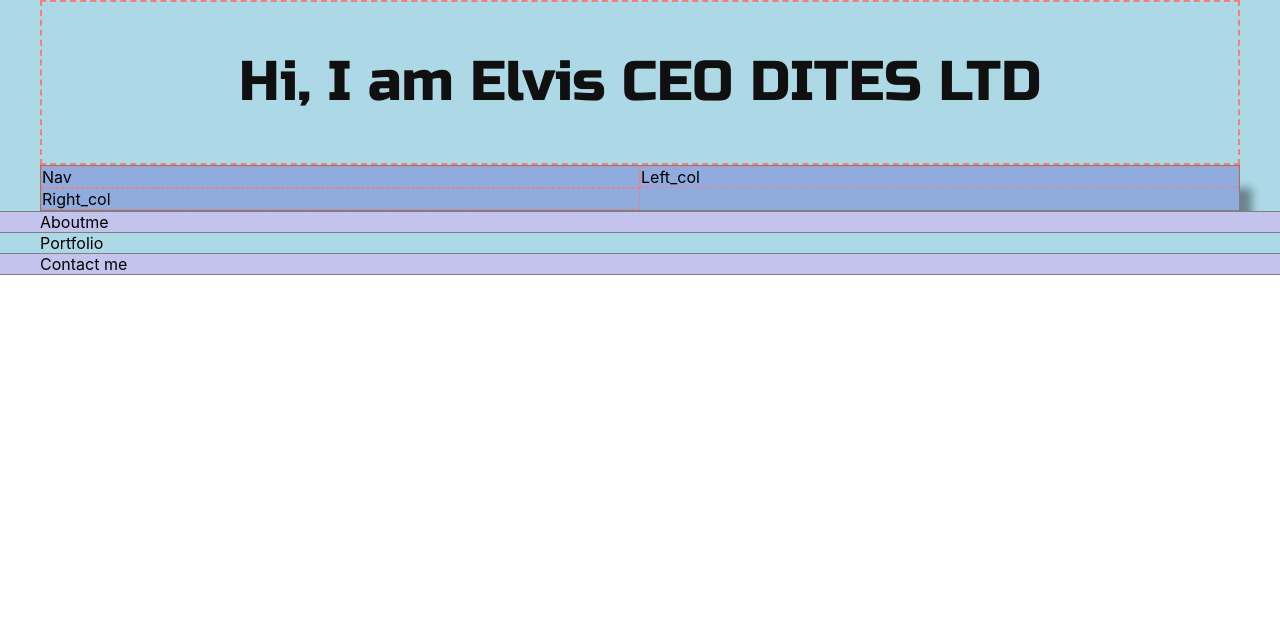
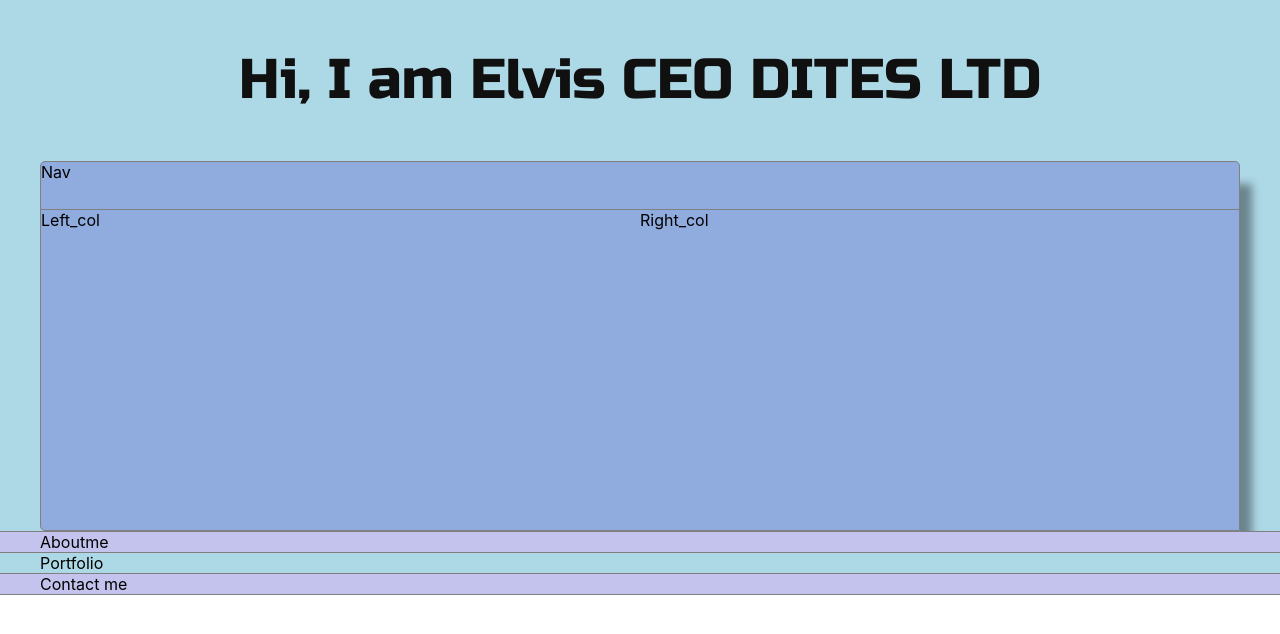
Before and after one commit to elvisotieno/portfolio, a React (Create React App) app in the folder frontend/: page / in a window 1280 px wide. Shown: the top 634 px of the page. Built offline with nearby package versions, Linux system fonts and the light colour scheme.

Commit message:
addede grid template areas

```diff
--- a/frontend/src/App.css
+++ b/frontend/src/App.css
@@ -53,12 +53,12 @@ h6{font-size: 16px;}
   display: grid;
   justify-content: center;
   text-align: center;
-  border: 2px dashed lightcoral;
   min-height: 10em;
 }
 .introWrapper{
   background-color: var(--secondaryColor);
   border: 1px solid var(--borderColor);
+  border-radius: 5px 5px 00;
 
   box-shadow: 17px 18px 8px -5px rgba(0,0,0,0.39);
   -webkit-box-shadow: 17px 18px 8px -5px rgba(0,0,0,0.39);
@@ -66,16 +66,19 @@ h6{font-size: 16px;}
 
   display: grid;
   grid-template-columns: 1fr 1fr;
+  grid-template-rows: 3em 20em;
+  grid-template-areas: 'navigation navigation' 'left-column right-column';
 
 }
 .navWrapper{
-border: 1px dashed lightcoral;
+  grid-area: navigation;
+  border-bottom: 1px solid var(--borderColor);
 }
 .leftColumn{
-  border: 1px dashed lightcoral;
+  grid-area: left-column;
   }
 .rightColumn{
-    border: 1px dashed lightcoral;
+  grid-area: right-column;
     }
 @media screen and (max-width: 1200px){
   .mainContainer{
```
